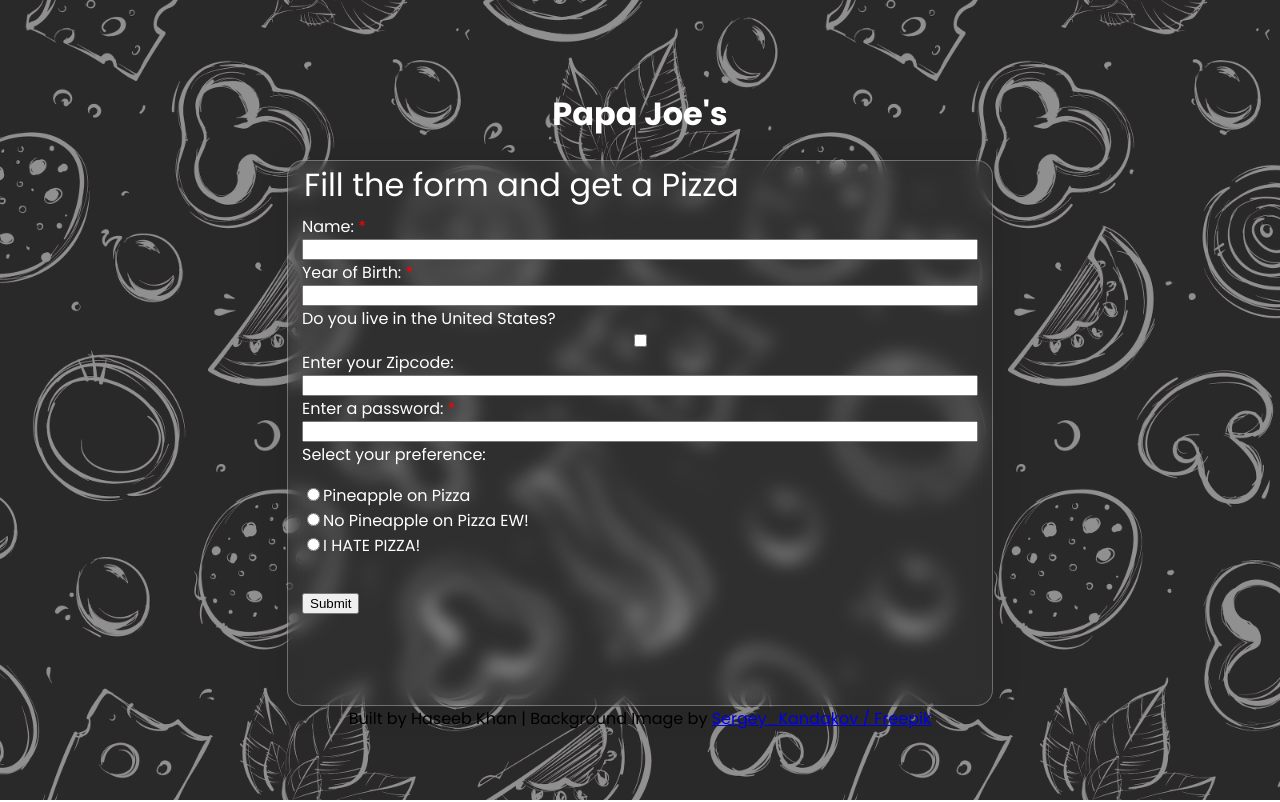
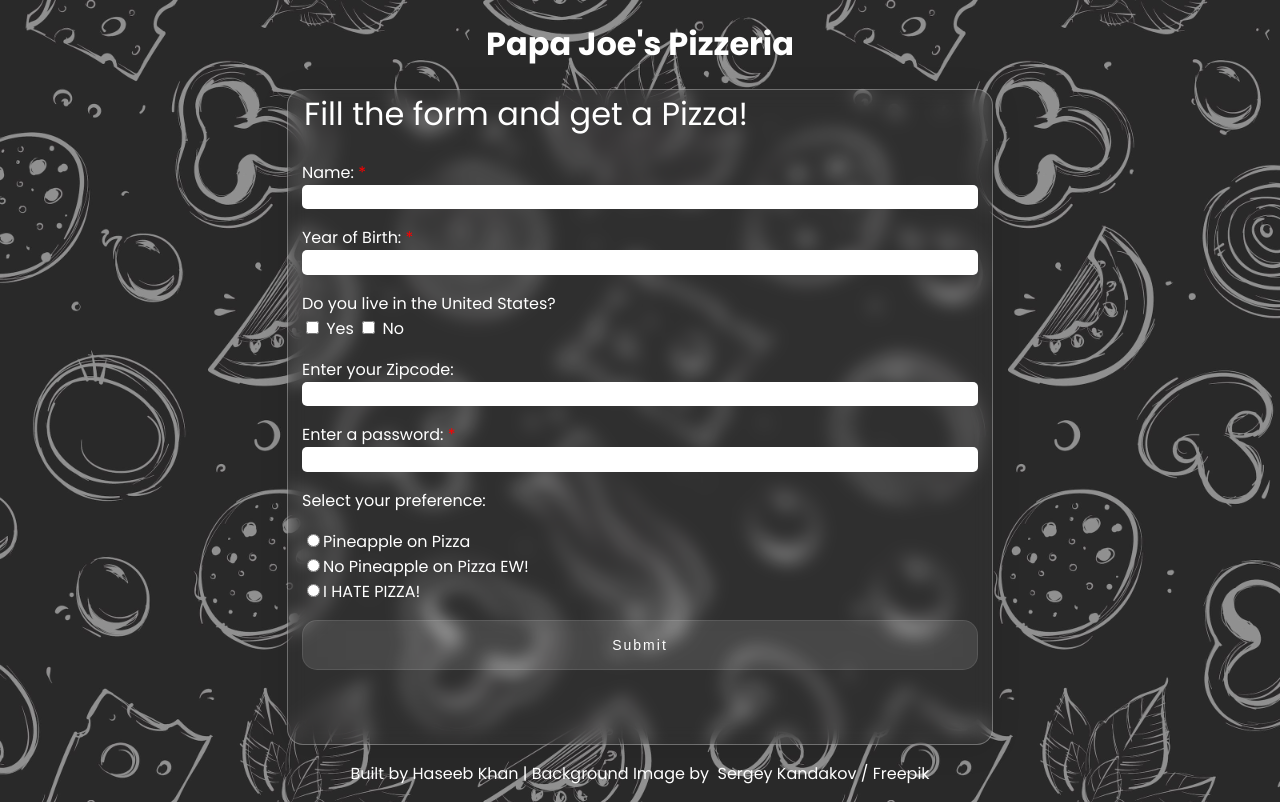
Before and after one commit to HaseebKhanYT/get-pizza, a plain HTML site: page index.html in a window 1280 px wide. Drawn offline with Linux system fonts and the light colour scheme.

Commit message:
feat: adding styles to form

```diff
--- a/index.html
+++ b/index.html
@@ -10,29 +10,34 @@
       rel="stylesheet"
     />
     <link rel="stylesheet" href="styles.css" />
-    <title>Get a Pizza | Papa Joe</title>
+    <title>Get a Pizza | Papa Joe's</title>
   </head>
   <body>
     <header>
-      <h1 class="white">Papa Joe's</h1>
+      <h1 class="white">Papa Joe's Pizzeria</h1>
     </header>
     <main id="main">
       <form onsubmit="handleSumbit(event)">
         <fieldset class="form">
-          <legend>Fill the form and get a Pizza</legend>
+          <legend>Fill the form and get a Pizza!</legend>
           <label for="name">
             Name: <span class="red" aria-label="required">*</span></label
           >
-          <input type="text" id="name" name="name" />
+          <input class="input" type="text" id="name" name="name" />
 
           <label for="birth">
             Year of Birth:
             <span class="red" aria-label="required">*</span></label
           >
-          <input type="number" id="birth" name="birth" />
+          <input class="input" type="number" id="birth" name="birth" />
 
           <label for="usa">Do you live in the United States? </label>
-          <input type="checkbox" name="usa" id="usa" />
+          <div class="group">
+            <input class="input" type="checkbox" name="usa" id="usa" />
+            Yes
+            <input class="input" type="checkbox" name="nousa" id="nousa" />
+            No
+          </div>
 
           <label for="zipcode"
             >Enter your Zipcode:
@@ -40,7 +45,7 @@
               >*</span
             >
           </label>
-          <input type="number" name="zipcode" id="zipcode" />
+          <input class="input" type="number" name="zipcode" id="zipcode" />
 
           <!-- <span class="validity"></span> -->
 
@@ -48,12 +53,12 @@
             Enter a password:
             <span class="red" aria-label="required">*</span></label
           >
-          <input type="password" name="password" id="password" />
+          <input class="input" type="password" name="password" id="password" />
 
           <label for="">Select your preference: </label>
           <ul>
             <li>
-              <input
+              <input class="input"
                 type="radio"
                 name="pizzaChoice"
                 id="pizzaChoice"
@@ -62,6 +67,7 @@
             </li>
             <li>
               <input
+              class="input"
                 type="radio"
                 name="pizzaChoice"
                 id="pizzaChoice"
@@ -70,6 +76,7 @@
             </li>
             <li>
               <input
+              class="input"
                 type="radio"
                 name="pizzaChoice"
                 id="pizzaChoice"
@@ -77,19 +84,16 @@
               /><label>I HATE PIZZA!</label>
             </li>
           </ul>
-          <section>
-            <p>
-              <input type="submit" value="Submit" />
-            </p>
-            <div id="errormsg"></div>
-            <div id="successmsg"></div>
-          </section>
+          <input class="button" type="submit" value="Submit" />
+          <div id="errormsg"></div>
+          <div id="successmsg"></div>
         </fieldset>
       </form>
     </main>
-    <footer>Built by Haseeb Khan | Background Image by
-      <a href="http://www.freepik.com">Sergey_Kandakov / Freepik</a>
-      </footer>
+    <footer class="footer white d-flex">
+      Built by Haseeb Khan | Background Image by &nbsp;
+      <a href="http://www.freepik.com">Sergey Kandakov / Freepik</a>
+    </footer>
     <script src="script.js"></script>
   </body>
 </html>
--- a/script.js
+++ b/script.js
@@ -15,7 +15,7 @@ function handleSumbit(event) {
     setError("Name must be at least 3 characters long.");
     errors = true;
   }
-  console.log(yearOfBirth);
+
   if (yearOfBirth <= 1900 || yearOfBirth >= 2100 || yearOfBirth == NaN) {
     setError("Year of birth must be between 1901 and 2099.");
     errors = true;
@@ -24,12 +24,16 @@ function handleSumbit(event) {
   let livesInUS = document.getElementById("usa").checked;
 
   if (livesInUS && zipcode.length != 5) {
-    console.log(zipcode);
     setError("Zipcode must be a 5 digit number.");
     errors = true;
   }
 
-  if (password.length < 8) {
+  if (password.length == 0) {
+    setError("Please enter a password.");
+    errors = true;
+  }
+
+  else if (password.length < 8) {
     setError("Password must be at least 8 characters long.");
     errors = true;
   }
@@ -55,8 +59,7 @@ usaCheckbox.addEventListener("change", () => {
   }
 });
 
-// Setting Error
 function setError(message) {
   const errorNode = document.querySelector("#errormsg");
-  errorNode.insertAdjacentHTML("beforeend",` <div>${message}</div>`);
+  errorNode.insertAdjacentHTML("beforeend", ` <div>${message}</div>`);
 }
--- a/styles.css
+++ b/styles.css
@@ -1,4 +1,6 @@
-*, *:before, *:after {
+*,
+*:before,
+*:after {
   -moz-box-sizing: border-box;
   -webkit-box-sizing: border-box;
   box-sizing: border-box;
@@ -20,7 +22,6 @@ body {
   font-weight: 400;
   font-style: normal;
 
-
   background-image: url("pizza-background.jpeg");
   background-size: contain;
 }
@@ -29,6 +30,26 @@ body {
   display: flex;
   justify-content: center;
   align-items: center;
+}
+
+footer {
+  padding: 1rem 2rem;
+  a {
+    text-decoration: none;
+    color: white;
+    :visited {
+      color: white;
+    }
+  }
+}
+
+.footer {
+  @media (max-width: 768px) {
+    font-size: 0.8rem;
+  }
+  @media (max-width: 576px) {
+    font-size: 0.5rem;
+  }
 }
 
 ul {
@@ -252,8 +273,8 @@ ul > li {
 
 /* Form */
 
-form{
-    /* From https://css.glass */
+form {
+  /* From https://css.glass */
   background: rgba(255, 255, 255, 0.03);
   border-radius: 16px;
   box-shadow: 0 4px 30px rgba(0, 0, 0, 0.1);
@@ -280,14 +301,52 @@ form{
     width: 700px;
   }
 
-
-
   border-radius: 16px;
   border: 0;
 }
 
 legend {
   font-size: 2rem;
+  @media (max-width: 768px) {
+    font-size: 1.6rem;
+  }
+  @media (max-width: 576px) {
+    font-size: 1.2rem;
+  }
+}
+
+.input {
+  padding: 0.3rem 0.3rem;
+  border-radius: 5px;
+  border: 0;
+  transition: 0.3s;
+}
+
+.input:focus {
+  box-shadow: 0 0 8px 0 rgb(201, 228, 255);
+  outline: none;
+}
+
+label {
+   margin-top: 1rem;
+}
+
+.button {
+  color: white;
+  padding: 1rem 2rem;
+  border: 0;
+  text-decoration: none;
+  border-radius: 15px;
+  background-color: rgba(255, 255, 255, 0.1);
+  border: 1px solid rgba(255, 255, 255, 0.1);
+  backdrop-filter: blur(30px);
+  font-size: 14px;
+  letter-spacing: 2px;
+  cursor: pointer;
+}
+
+.button:hover {
+  background-color: rgba(255, 255, 255, 0.2);
 }
 
 #errormsg {
```
